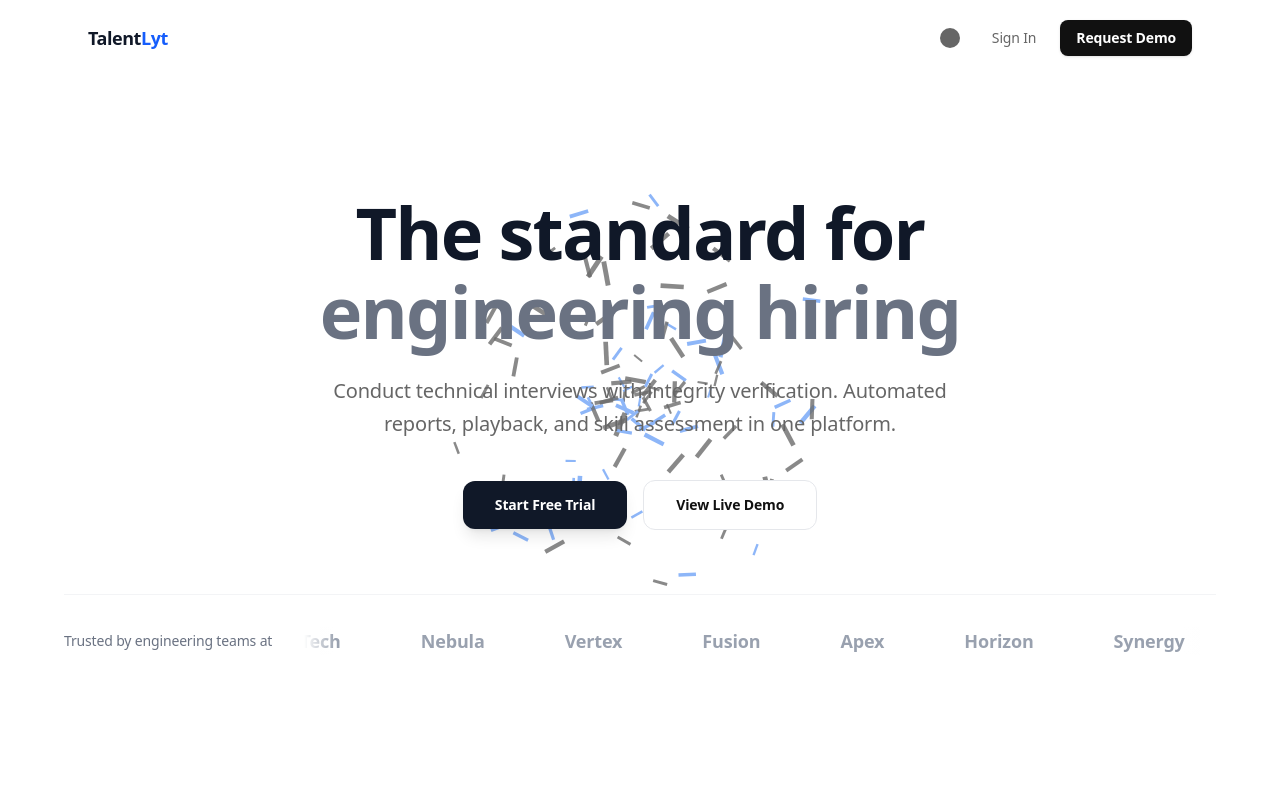
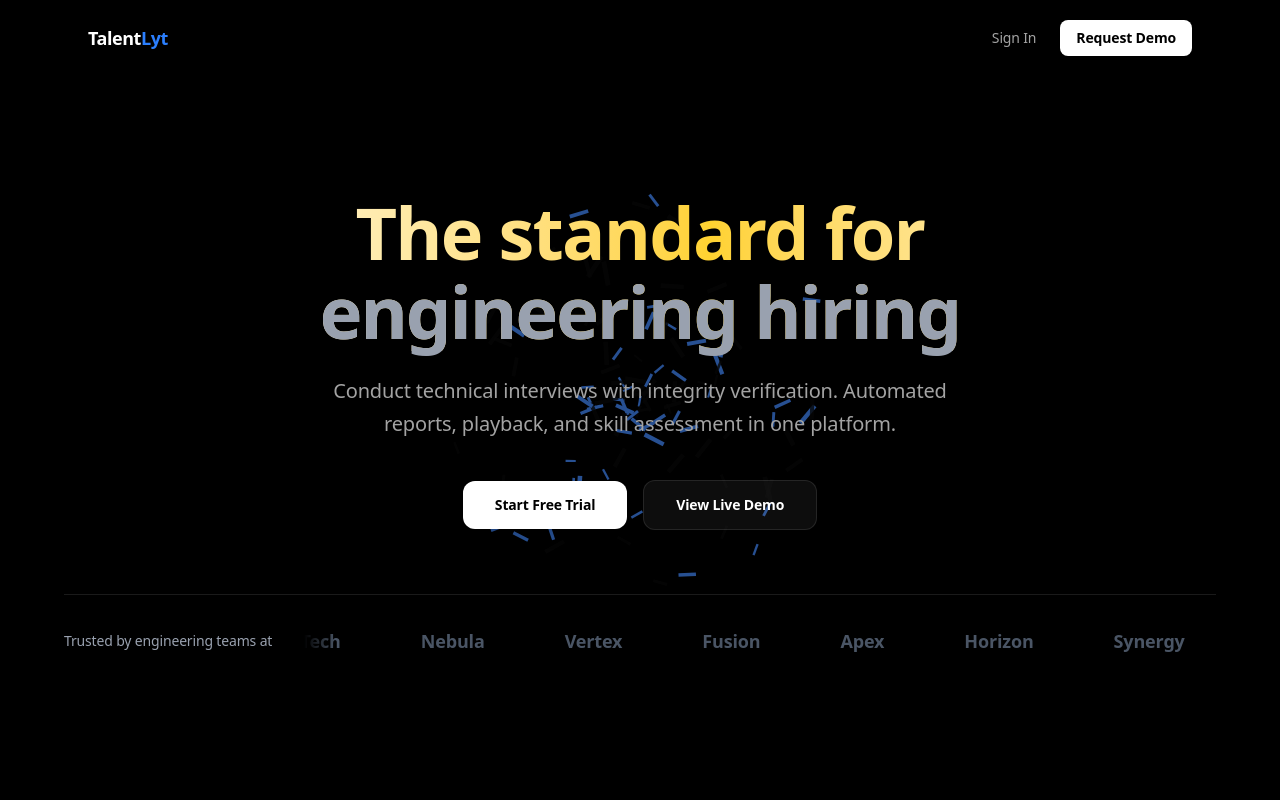
Before and after one commit to rigour-labs/talentlyt-landing, a Next.js app: page / in a window 1280 px wide. Shown: the top 800 px of the page. Built offline with nearby package versions, Linux system fonts and the light colour scheme.

Commit message:
talentlyt is becoming live

```diff
--- a/src/app/globals.css
+++ b/src/app/globals.css
@@ -109,3 +109,17 @@ h6 {
 .animate-scroll:hover {
   animation-play-state: paused;
 }
+
+@keyframes shimmer {
+  from {
+    background-position: 0 0;
+  }
+
+  to {
+    background-position: -200% 0;
+  }
+}
+
+.animate-text-shimmer {
+  animation: shimmer 8s linear infinite;
+}
--- a/src/app/layout.tsx
+++ b/src/app/layout.tsx
@@ -71,8 +71,9 @@ export default function RootLayout({
         />
         <ThemeProvider
           attribute="class"
-          defaultTheme="system"
-          enableSystem
+          defaultTheme="dark"
+          forcedTheme="dark"
+          enableSystem={false}
           disableTransitionOnChange
         >
           {children}
--- a/src/components/navbar.tsx
+++ b/src/components/navbar.tsx
@@ -2,12 +2,11 @@
 
 import React from 'react';
 import Link from 'next/link';
-import { useTheme } from 'next-themes';
+
 
 
 export function Navbar() {
     const [isScrolled, setIsScrolled] = React.useState(false);
-    const { theme, setTheme } = useTheme();
     const [mounted, setMounted] = React.useState(false);
 
     React.useEffect(() => {
@@ -35,17 +34,6 @@ export function Navbar() {
                         </span>
                     </Link>
                     <div className="flex items-center gap-4 md:gap-6">
-                        <button
-                            onClick={() => setTheme(theme === 'dark' ? 'light' : 'dark')}
-                            className="p-2 rounded-lg text-secondary hover:text-primary transition-colors hover:bg-gray-100 dark:hover:bg-white/10"
-                            aria-label="Toggle theme"
-                        >
-                            {theme === 'dark' ? (
-                                <div className="w-5 h-5"><div className="w-5 h-5 rounded-full border-2 border-current" /></div>
-                            ) : (
-                                <div className="w-5 h-5 bg-current rounded-full" />
-                            )}
-                        </button>
                         <Link href="/login" className="text-sm font-medium text-secondary hover:text-primary transition-colors hidden sm:block">
                             Sign In
                         </Link>
--- a/src/components/sections/hero-section.tsx
+++ b/src/components/sections/hero-section.tsx
@@ -12,7 +12,8 @@ export function HeroSection() {
                 <div className="flex flex-col items-center text-center max-w-3xl mx-auto mb-16">
 
                     {/* Removed text-balance and tweaked colors for better contrast */}
-                    <h1 className="text-5xl md:text-7xl font-bold mb-6 leading-[1.1] tracking-tight text-gray-900 dark:text-white opacity-100 transform-none">
+                    {/* Gold shimmer effect */}
+                    <h1 className="text-5xl md:text-7xl font-bold mb-6 leading-[1.1] tracking-tight text-transparent bg-clip-text bg-gradient-to-r from-gray-900 via-amber-500 to-gray-900 dark:from-white dark:via-amber-300 dark:to-white animate-text-shimmer bg-[length:200%_auto] opacity-100 transform-none">
                         The standard for <br /> <span className="text-gray-500 dark:text-gray-400">engineering hiring</span>
                     </h1>
                     <p className="text-lg md:text-xl text-secondary mb-10 leading-relaxed max-w-2xl">
```
